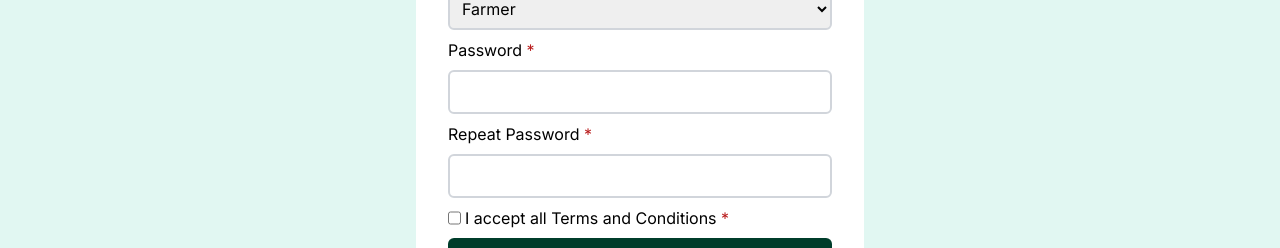
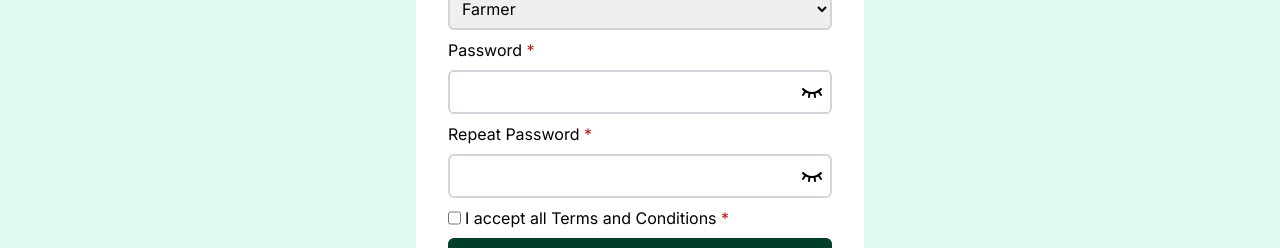
Before and after one commit to pangilinanervin22/MaubayCrops, a Next.js app: page /register in a window 1280 px wide. Shown: the part 463-711 px from the top of the page. Built offline with nearby package versions, Linux system fonts and the light colour scheme; no server answers; the database is empty.

Commit message:
feat: Add show password functionality to login and register forms

```diff
--- a/src/app/login/page.tsx
+++ b/src/app/login/page.tsx
@@ -4,6 +4,7 @@ import React, { useState } from "react";
 import { useRouter } from "next/navigation";
 import { toast } from "react-toastify";
 import { useAuthenticated, useLogin } from "@/hooks/Authentication";
+import { ShowPassword } from "@/components/ShowPassword";
 
 export default function Page() {
   const router = useRouter();
@@ -13,6 +14,7 @@ export default function Page() {
   const [email, setEmail] = useState("");
   const [password, setPassword] = useState("");
   const [rememberMe, setRememberMe] = useState(false);
+  const [isPasswordVisible, setIsPasswordVisible] = useState(false);
 
   const handleFormChange = (e: React.ChangeEvent<HTMLInputElement>) => {
     switch (e.target.name) {
@@ -78,15 +80,23 @@ export default function Page() {
           <label htmlFor="password">
             Password <span className="text-red-700">*</span>
           </label>
+          <div className="flex justify-between relative">
             <input
-            className="border-2 border-gray-300 rounded-md p-2"
-            type="password"
+              className="w-full border-2 border-gray-300 rounded-md p-2"
+              type={isPasswordVisible ? "text" : "password"}
               id="password"
               name="password"
               required
               value={password}
               onChange={handleFormChange}
             />
+            <ShowPassword
+              handlePasswordVisibility={() => {
+                setIsPasswordVisible(!isPasswordVisible);
+              }}
+              isPasswordVisible={isPasswordVisible}
+            />
+          </div>
 
           <h2
             className="underline font-bold text-primary cursor-pointer"
--- a/src/app/register/page.tsx
+++ b/src/app/register/page.tsx
@@ -5,6 +5,8 @@ import { useRouter } from "next/navigation";
 import { Navbar } from "../../components/Navbar";
 import { useAuthenticated, useRegisterAccount } from "@/hooks/Authentication";
 import Account from "@/interfaces/Account";
+import { IconEye, IconEyeClosed } from "@tabler/icons-react";
+import { ShowPassword } from "@/components/ShowPassword";
 
 export default function Page() {
   const { registerAccount } = useRegisterAccount();
@@ -18,6 +20,7 @@ export default function Page() {
   const [password, setPassword] = useState("");
   const [repeatPassword, setRepeatPassword] = useState("");
   const [willAcceptTerms, setWillAcceptTerms] = useState(false);
+  const [isPasswordVisible, setIsPasswordVisible] = useState(false);
 
   const handleFormSubmit = async (e: React.FormEvent<HTMLFormElement>) => {
     e.preventDefault();
@@ -92,6 +95,10 @@ export default function Page() {
     }
   };
 
+  const handlePasswordVisibility = () => {
+    setIsPasswordVisible(!isPasswordVisible);
+  };
+
   useEffect(() => {
     if (isAuthenticated) router.push("/");
   }, [isAuthenticated]);
@@ -162,27 +169,39 @@ export default function Page() {
           <label htmlFor="password">
             Password <span className="text-red-700">*</span>
           </label>
+          <div className="flex justify-between relative">
             <input
-            className="border-2 border-gray-300 rounded-md p-2"
-            type="password"
+              className="w-full border-2 border-gray-300 rounded-md p-2"
+              type={isPasswordVisible ? "text" : "password"}
               id="password"
               name="password"
               required
               value={password}
               onChange={handleFormChange}
             />
+            <ShowPassword
+              handlePasswordVisibility={handlePasswordVisibility}
+              isPasswordVisible={isPasswordVisible}
+            />
+          </div>
           <label htmlFor="repeatPassword">
             Repeat Password <span className="text-red-700">*</span>
           </label>
+          <div className="flex justify-between relative">
             <input
-            className="border-2 border-gray-300 rounded-md p-2"
-            type="password"
+              className="w-full border-2 border-gray-300 rounded-md p-2"
+              type={isPasswordVisible ? "text" : "password"}
               id="repeatPassword"
               name="repeatPassword"
               required
               value={repeatPassword}
               onChange={handleFormChange}
             />
+            <ShowPassword
+              handlePasswordVisibility={handlePasswordVisibility}
+              isPasswordVisible={isPasswordVisible}
+            />
+          </div>
 
           <div className="flex gap-1">
             <input
--- /dev/null
+++ b/src/components/ShowPassword.tsx
@@ -0,0 +1,25 @@
+"use client";
+
+import { IconEye, IconEyeClosed } from "@tabler/icons-react";
+
+interface ShowPasswordProps {
+  handlePasswordVisibility: () => void;
+  isPasswordVisible: boolean;
+}
+
+const ShowPassword: React.FC<ShowPasswordProps> = ({
+  handlePasswordVisibility,
+  isPasswordVisible,
+}) => {
+  return (
+    <button
+      className="absolute top-1/2 transform -translate-y-1/2 right-2"
+      type="button"
+      onClick={handlePasswordVisibility}
+    >
+      {isPasswordVisible ? <IconEye /> : <IconEyeClosed />}
+    </button>
+  );
+};
+
+export { ShowPassword };
```
Lines whose indentation alone changed are shown as unchanged.
